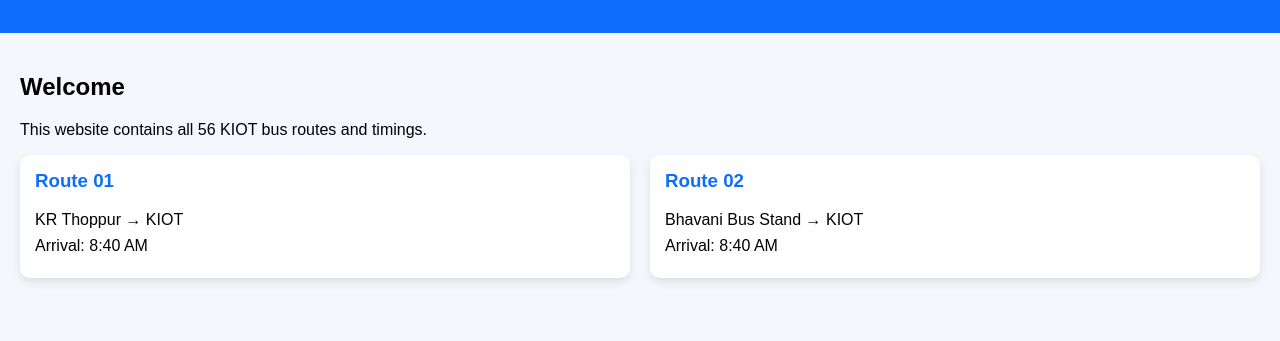
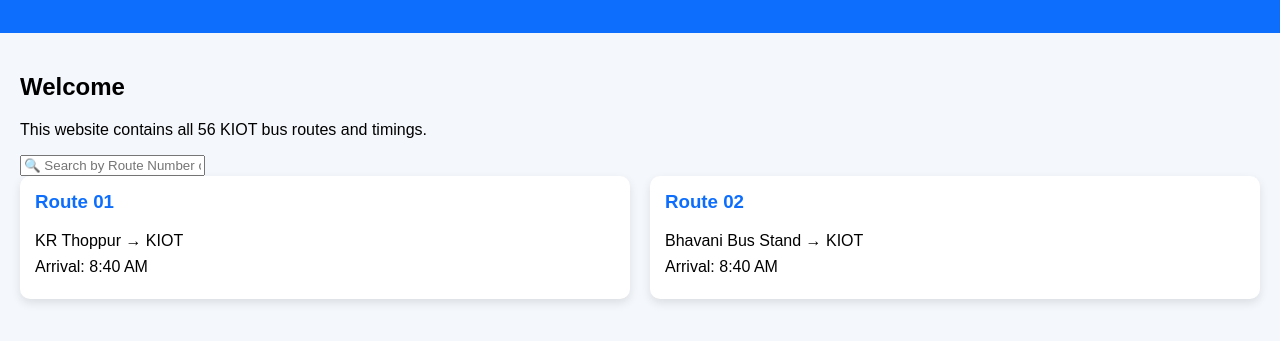
Before and after one commit to Jagadeep-43/college-bus-tracker, a plain HTML site: page index.html in a window 1280 px wide. Shown: the part 95-436 px from the top of the page. Drawn offline with Linux system fonts and the light colour scheme.

Commit message:
Update index.html

```diff
--- a/index.html
+++ b/index.html
@@ -20,9 +20,14 @@
 
     <p>This website contains all 56 KIOT bus routes and timings.</p>
 
-    <div id="busList">
-        <!-- Bus details will be added here -->
-    </div>
+    <input
+    type="text"
+    id="searchBox"
+    placeholder="🔍 Search by Route Number or Bus Stop"
+    onkeyup="searchBus()"
+>
+
+<div id="busList"></div>
 </main>
 
 <script src="script.js"></script>
```
